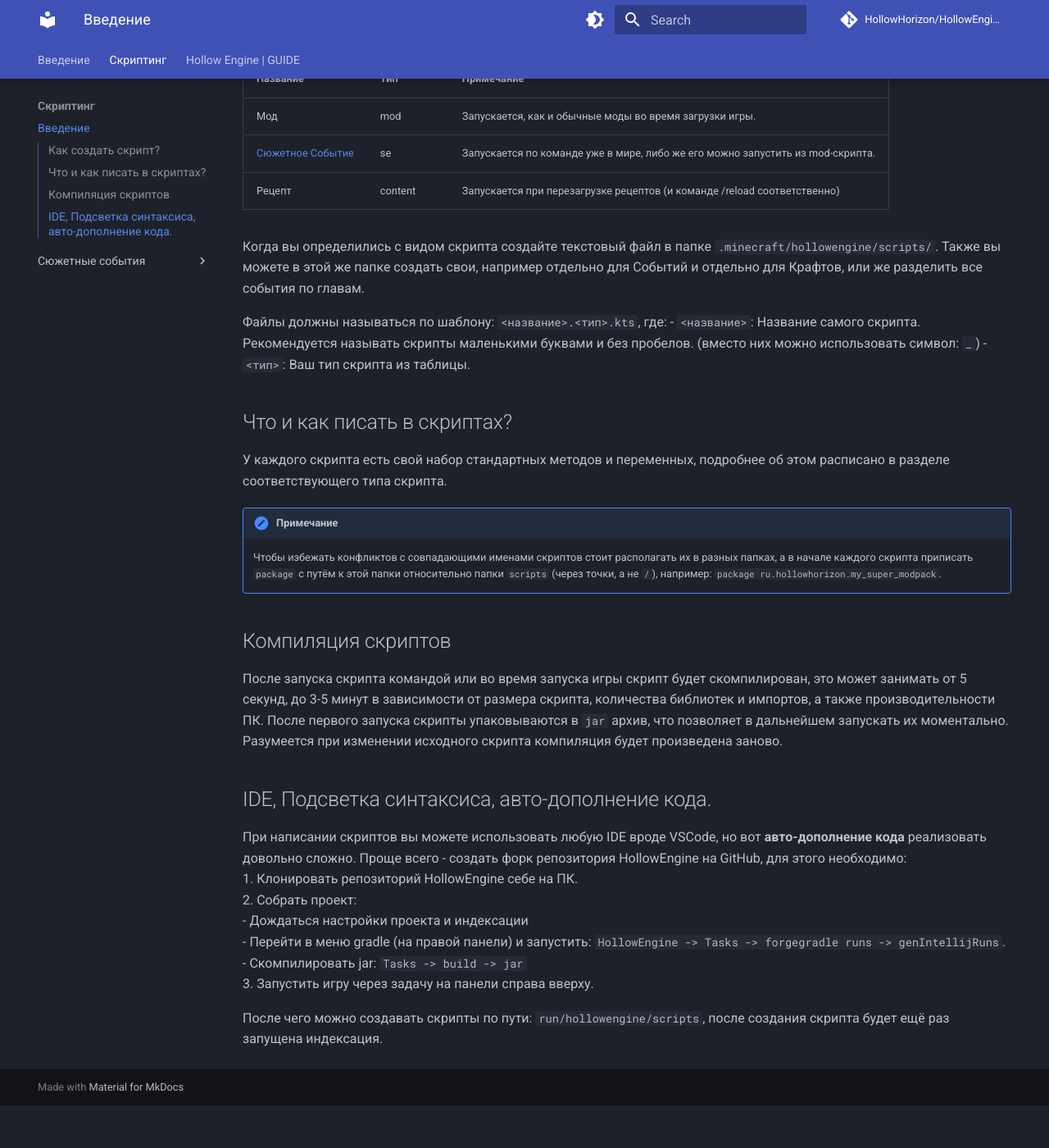
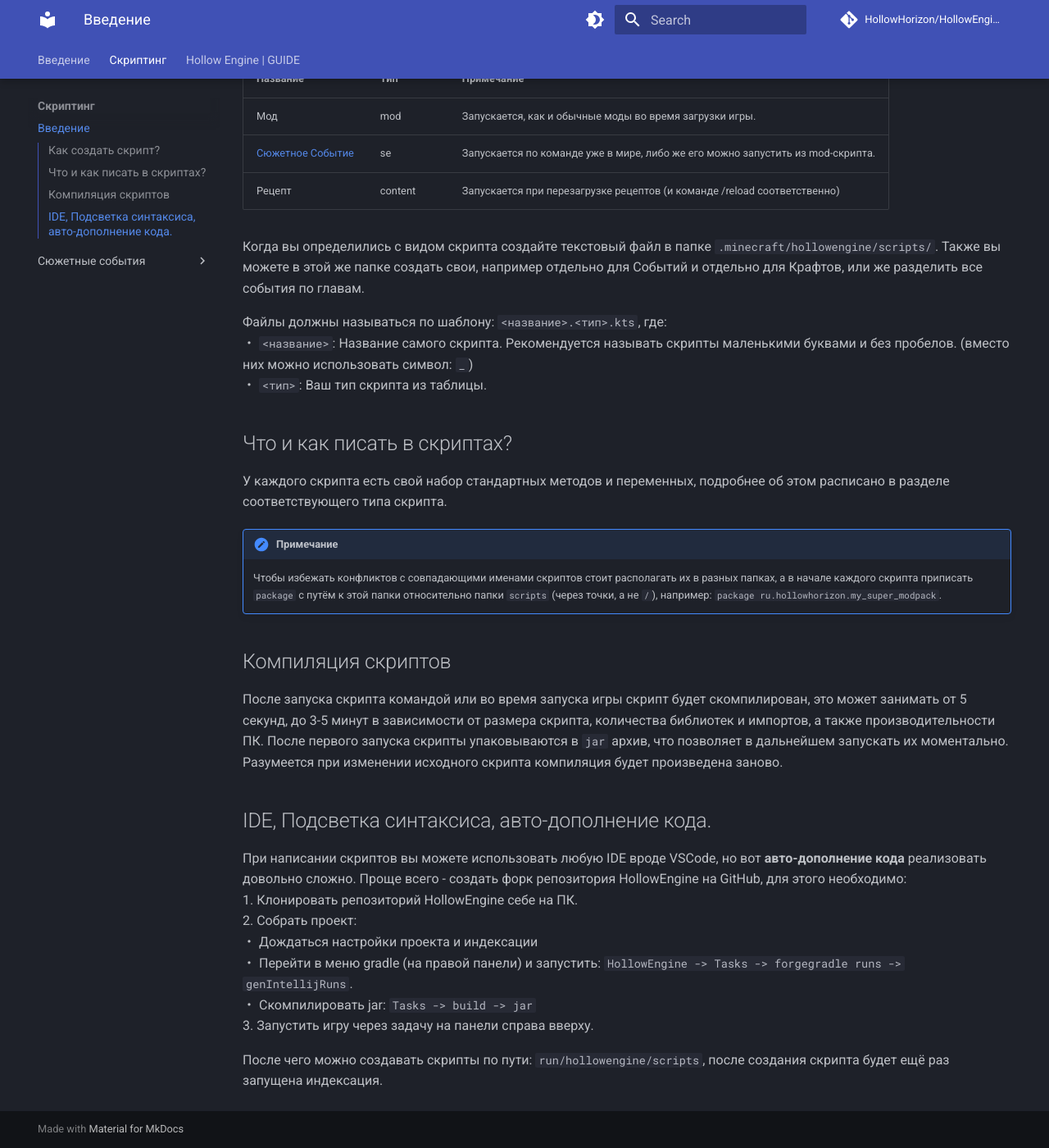
Before and after one commit to HollowHorizon/HollowEngineDocs, an MkDocs documentation site: the page built from docs/scripting/introduction.md, in a window 1280 px wide and 1400 px high, scrolled down 415 px. Shown: the whole window at 82% size. Built offline with MkDocs 1.6.1 and Material for MkDocs 9.7.7, drawn with Linux system fonts in a browser that asks for light colours; comment, search, counter and statistics services are not loaded; before the commit the page ends 1763 px from its top, so only the background shows below that.

Commit message:
Update introduction.md

```diff
--- a/docs/scripting/introduction.md
+++ b/docs/scripting/introduction.md
@@ -15,9 +15,9 @@ HollowEngine позволяет писать скрипты на языке [Kot
 
 Когда вы определились с видом скрипта создайте текстовый файл в папке `.minecraft/hollowengine/scripts/`. Также вы можете в этой же папке создать свои, например отдельно для Событий и отдельно для Крафтов, или же разделить все события по главам.
 
-Файлы должны называться по шаблону: `<название>.<тип>.kts`, где:
-- `<название>`: Название самого скрипта. Рекомендуется называть скрипты маленькими буквами и без пробелов. (вместо них можно использовать символ: `_`)
-- `<тип>`: Ваш тип скрипта из таблицы.
+Файлы должны называться по шаблону: `<название>.<тип>.kts`, где: <br>
+・ `<название>`: Название самого скрипта. Рекомендуется называть скрипты маленькими буквами и без пробелов. (вместо них можно использовать символ: `_`) <br>
+・ `<тип>`: Ваш тип скрипта из таблицы. <br>
 
 ## Что и как писать в скриптах?
 
@@ -36,9 +36,9 @@ HollowEngine позволяет писать скрипты на языке [Kot
 Проще всего - создать форк репозитория HollowEngine на GitHub, для этого необходимо: <br>
 1. Клонировать репозиторий HollowEngine себе на ПК. <br>
 2. Собрать проект: <br>
-    - Дождаться настройки проекта и индексации <br>
-    - Перейти в меню gradle (на правой панели) и запустить: `HollowEngine -> Tasks -> forgegradle runs -> genIntellijRuns`. <br>
-    - Скомпилировать jar: `Tasks -> build -> jar`  <br>
+・ Дождаться настройки проекта и индексации <br>
+・ Перейти в меню gradle (на правой панели) и запустить: `HollowEngine -> Tasks -> forgegradle runs -> genIntellijRuns`. <br>
+・ Скомпилировать jar: `Tasks -> build -> jar`  <br>
 3. Запустить игру через задачу на панели справа вверху. <br>
 
 После чего можно создавать скрипты по пути: `run/hollowengine/scripts`, после создания скрипта будет ещё раз запущена индексация.
```
